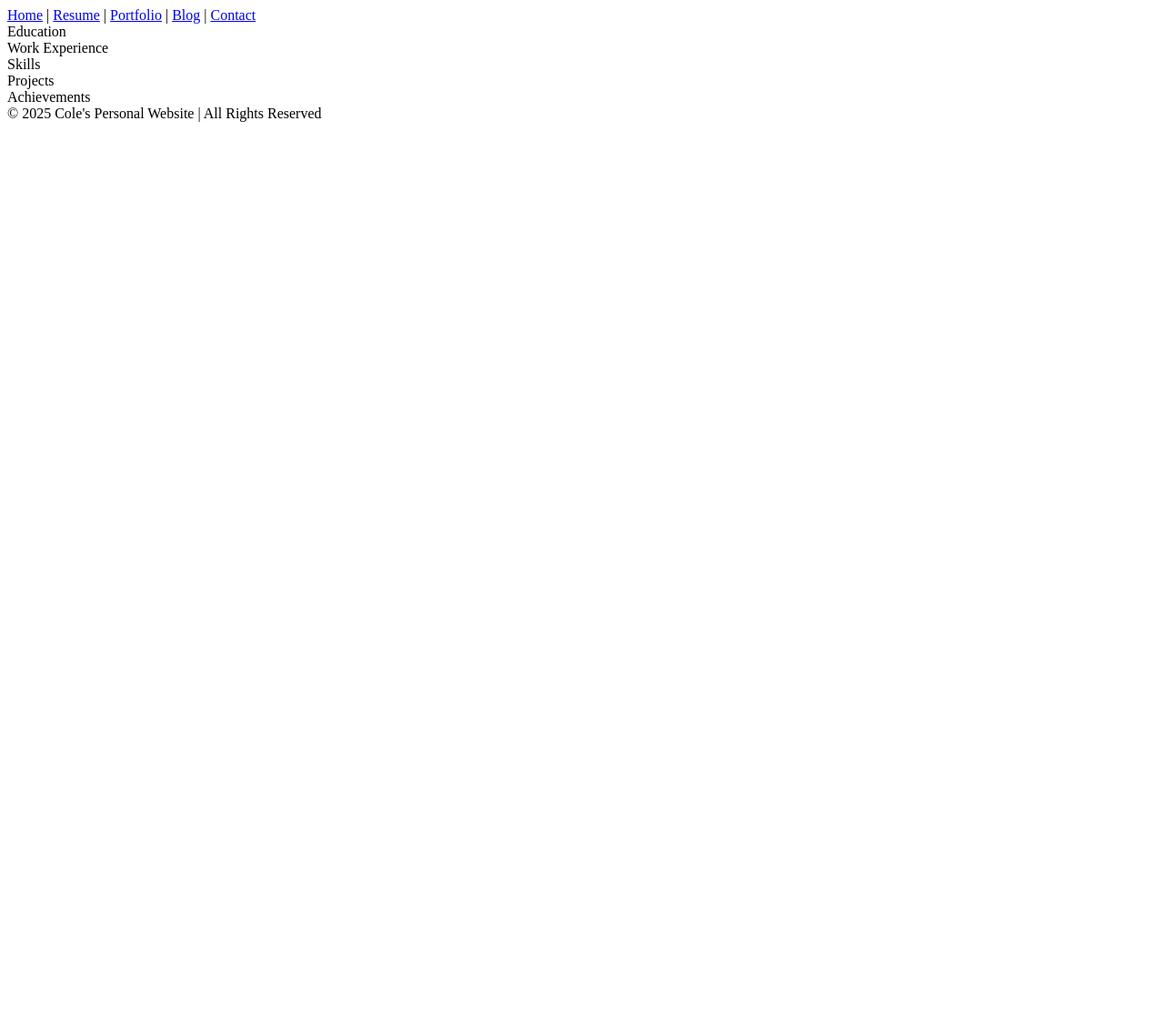
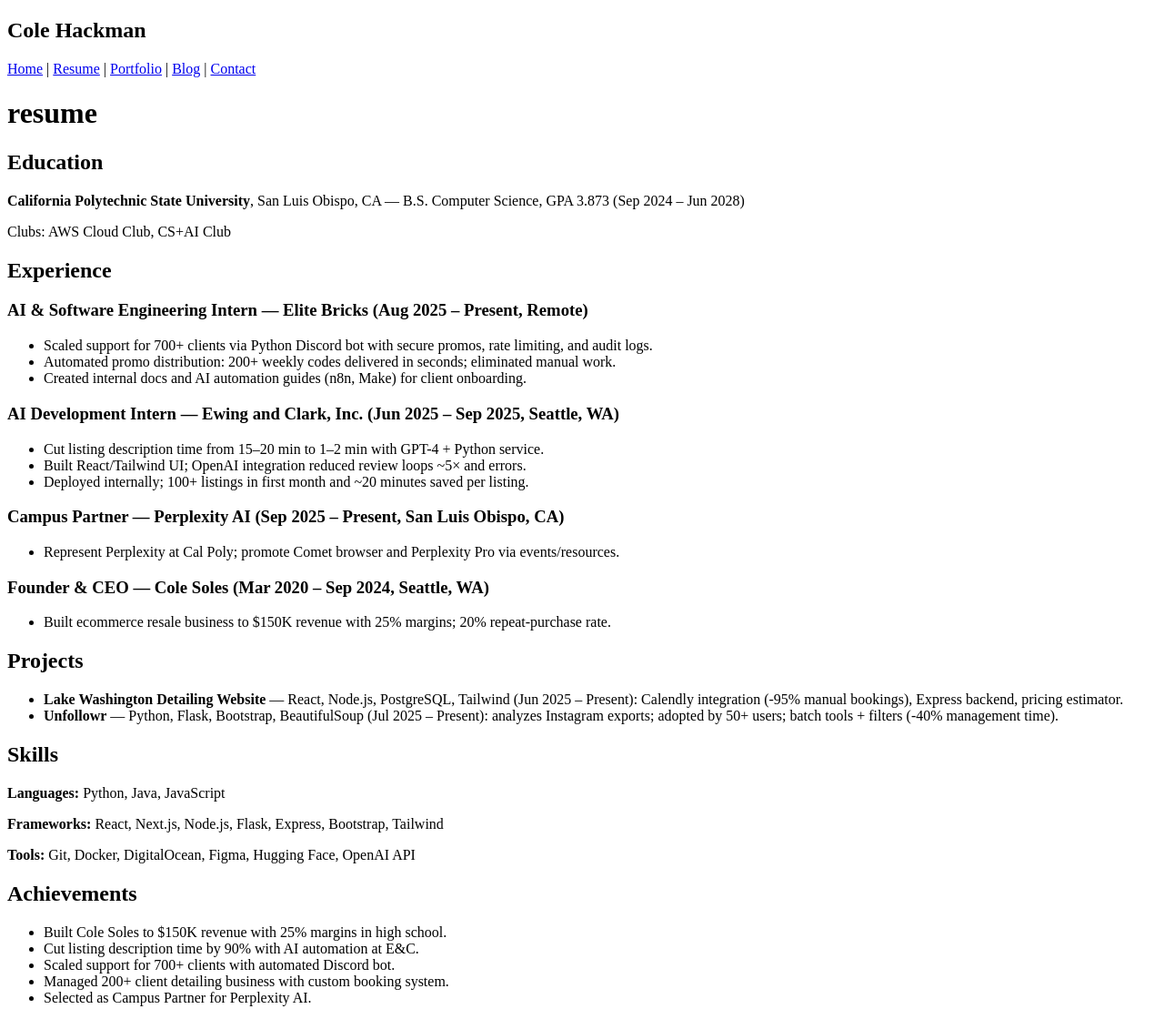
Before and after one commit to cole-hackman/cole-hackman.github.io, a plain HTML site: page resume.html in a window 1280 px wide. Shown: the top 1109 px of the page at 91% size. Before the commit the page ends 800 px from the top, so only its background shows below. Drawn offline with Linux system fonts and the light colour scheme.

Commit message:
feat(resume): populate education, experience, projects, skills, achievements

```diff
--- a/resume.html
+++ b/resume.html
@@ -1,12 +1,11 @@
 <!DOCTYPE html>
 <html>
   <head>
-    <title>
-        Cole's Resume
-    </title>
+    <title>Cole's Resume</title>
   </head>
   <body>
-    <nav>
+    <nav class="navbar">
+      <h1 class="logo">Cole Hackman</h1>
       <a href="index.html">Home</a> |
       <a href="resume.html">Resume</a> |
       <a href="portfolio.html">Portfolio</a> |
@@ -15,14 +14,78 @@
     </nav>
 
     <main>
-      <section>Education</section>
-      <section>Work Experience</section>
-      <section>Skills</section>
-      <section>Projects</section>
-      <section>Achievements</section>
+      <h1 class="page-title">resume</h1>
+
+      <section class="section">
+        <h2 class="section-title">Education</h2>
+        <p><strong>California Polytechnic State University</strong>, San Luis Obispo, CA — B.S. Computer Science, GPA 3.873 (Sep 2024 – Jun 2028)</p>
+        <p>Clubs: AWS Cloud Club, CS+AI Club</p>
+      </section>
+
+      <section class="section">
+        <h2 class="section-title">Experience</h2>
+
+        <article>
+          <h3>AI &amp; Software Engineering Intern — Elite Bricks (Aug 2025 – Present, Remote)</h3>
+          <ul>
+            <li>Scaled support for 700+ clients via Python Discord bot with secure promos, rate limiting, and audit logs.</li>
+            <li>Automated promo distribution: 200+ weekly codes delivered in seconds; eliminated manual work.</li>
+            <li>Created internal docs and AI automation guides (n8n, Make) for client onboarding.</li>
+          </ul>
+        </article>
+
+        <article>
+          <h3>AI Development Intern — Ewing and Clark, Inc. (Jun 2025 – Sep 2025, Seattle, WA)</h3>
+          <ul>
+            <li>Cut listing description time from 15–20 min to 1–2 min with GPT-4 + Python service.</li>
+            <li>Built React/Tailwind UI; OpenAI integration reduced review loops ~5× and errors.</li>
+            <li>Deployed internally; 100+ listings in first month and ~20 minutes saved per listing.</li>
+          </ul>
+        </article>
+
+        <article>
+          <h3>Campus Partner — Perplexity AI (Sep 2025 – Present, San Luis Obispo, CA)</h3>
+          <ul>
+            <li>Represent Perplexity at Cal Poly; promote Comet browser and Perplexity Pro via events/resources.</li>
+          </ul>
+        </article>
+
+        <article>
+          <h3>Founder &amp; CEO — Cole Soles (Mar 2020 – Sep 2024, Seattle, WA)</h3>
+          <ul>
+            <li>Built ecommerce resale business to $150K revenue with 25% margins; 20% repeat-purchase rate.</li>
+          </ul>
+        </article>
+      </section>
+
+      <section class="section">
+        <h2 class="section-title">Projects</h2>
+        <ul>
+          <li><strong>Lake Washington Detailing Website</strong> — React, Node.js, PostgreSQL, Tailwind (Jun 2025 – Present): Calendly integration (-95% manual bookings), Express backend, pricing estimator.</li>
+          <li><strong>Unfollowr</strong> — Python, Flask, Bootstrap, BeautifulSoup (Jul 2025 – Present): analyzes Instagram exports; adopted by 50+ users; batch tools + filters (-40% management time).</li>
+        </ul>
+      </section>
+
+      <section class="section">
+        <h2 class="section-title">Skills</h2>
+        <p><strong>Languages:</strong> Python, Java, JavaScript</p>
+        <p><strong>Frameworks:</strong> React, Next.js, Node.js, Flask, Express, Bootstrap, Tailwind</p>
+        <p><strong>Tools:</strong> Git, Docker, DigitalOcean, Figma, Hugging Face, OpenAI API</p>
+      </section>
+
+      <section class="section">
+        <h2 class="section-title">Achievements</h2>
+        <ul>
+          <li>Built Cole Soles to $150K revenue with 25% margins in high school.</li>
+          <li>Cut listing description time by 90% with AI automation at E&amp;C.</li>
+          <li>Scaled support for 700+ clients with automated Discord bot.</li>
+          <li>Managed 200+ client detailing business with custom booking system.</li>
+          <li>Selected as Campus Partner for Perplexity AI.</li>
+        </ul>
+      </section>
     </main>
 
-    <footer>
+    <footer class="footer">
       © 2025 Cole's Personal Website | All Rights Reserved
     </footer>
   </body>
```
